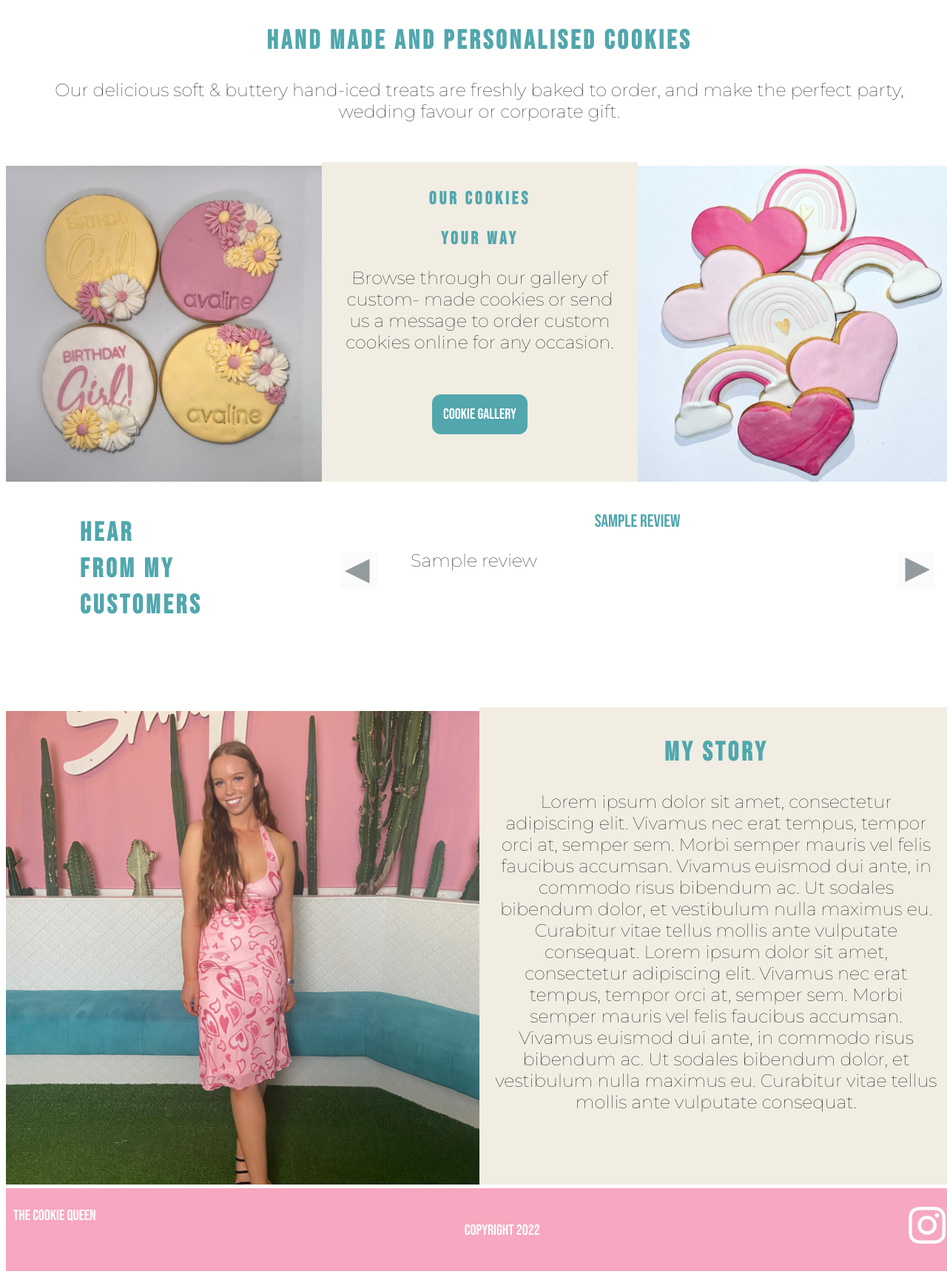
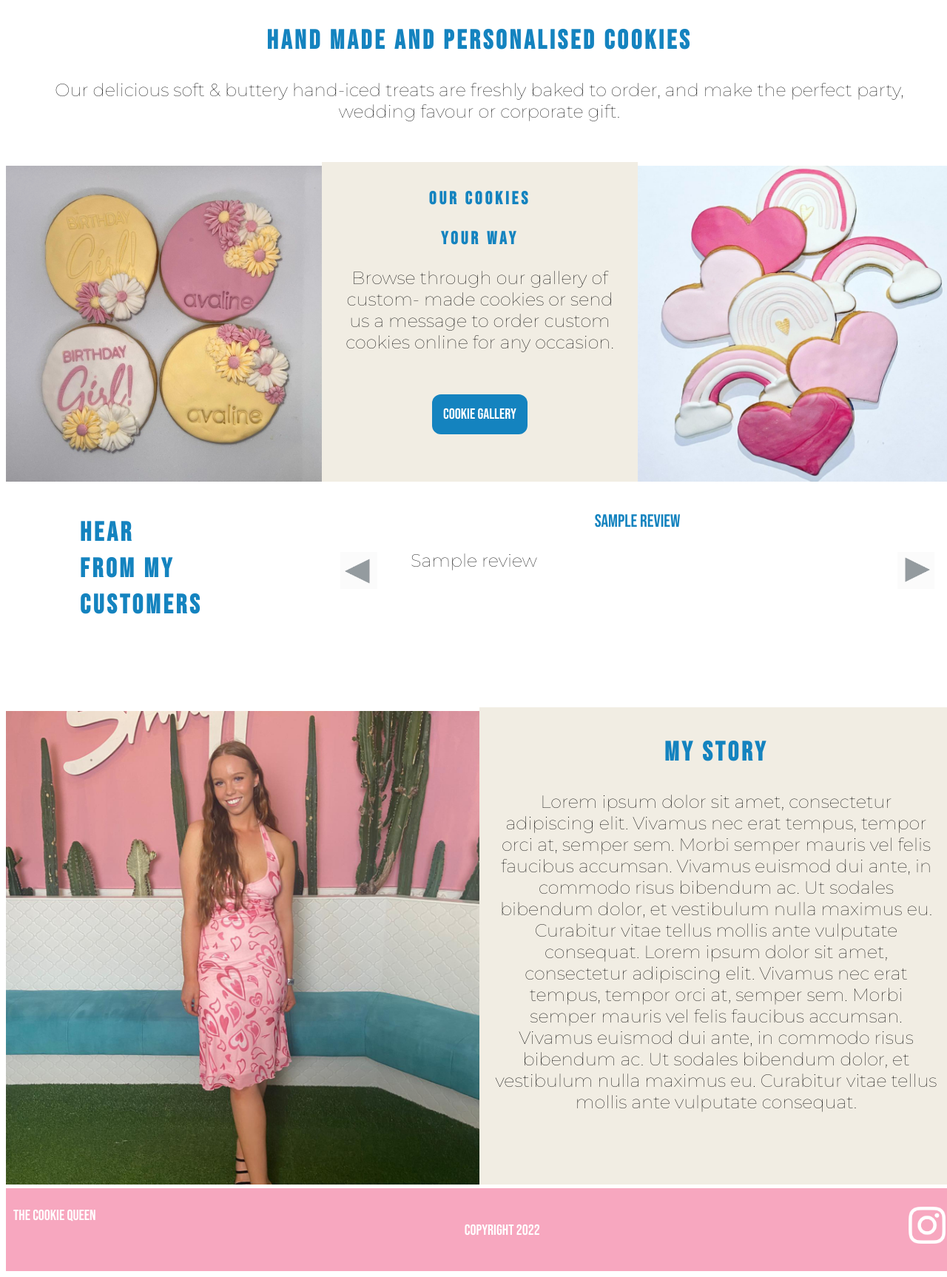
Before and after one commit to srose74/cookie-queen, a Flask app: page / in a window 1280 px wide. Shown: the part 863-2589 px from the top of the page at 74% size. Run offline with Flask 2, Linux system fonts and the light colour scheme; a database or web service that is not in the repository returns one stand-in record (values such as "Sample title"); some libraries are stand-ins or nearby versions.

Commit message:
Updated heading colours

```diff
--- a/static/style.css
+++ b/static/style.css
@@ -36,8 +36,8 @@ h1 {
 
 #hero-text {
     padding-top: 5px;
-    color: white;
-    font-size: 20px;
+    color: #1483bf;
+    font-size: 24px;
 }
 #hero-list > li {
     list-style: none;
@@ -50,7 +50,7 @@ h1 {
   }
 
 #hero-button {
-    background-color: #51a7ad;
+    background-color: #1483bf;
     border: none;
     color: white;
     padding: 15px;
@@ -69,7 +69,7 @@ h1 {
 
 #tag-line-text {
     padding-top: 5px;
-    color: #51a7ad;
+    color: #1483bf;
     font-size: 24px;
     text-align: center;
 }
@@ -78,7 +78,7 @@ h1 {
     padding-top: 20px;
     padding-left: 100px;
     line-height: 80%;
-    color: #51a7ad;
+    color: #1483bf;
     font-size: 24px;
     text-align: left;
 }
@@ -154,7 +154,7 @@ h1 {
     margin: 0;
     height: 200px;
     width: 100px;
-    color: #51a7ad;
+    color: #1483bf;
     font-size: 100px;
     text-align: center;
     vertical-align: middle;
@@ -175,7 +175,7 @@ h1 {
     margin: 0;
     height: 250px;
     width: 100px;
-    color: #51a7ad;
+    color: #1483bf;
     font-size: 100px;
     text-align: center;
     vertical-align: middle;
--- a/templates/cookies.html
+++ b/templates/cookies.html
@@ -11,6 +11,7 @@
                 sodales bibendum dolor, et vestibulum nulla maximus eu. Curabitur vitae tellus mollis ante vulputate consequat.
             </p>
         </div>
+
     </section>
     <section class="grid-cookie-container">
         <div class="grid-container-3-col">
```
Also changed, not shown: static/images/hero-image-old1.jpg (added), 1 other file.
